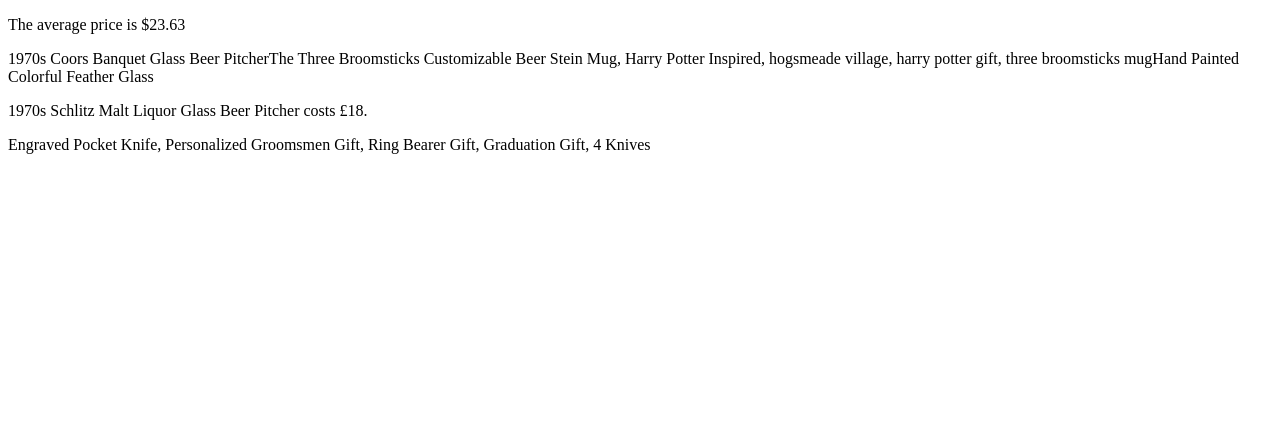
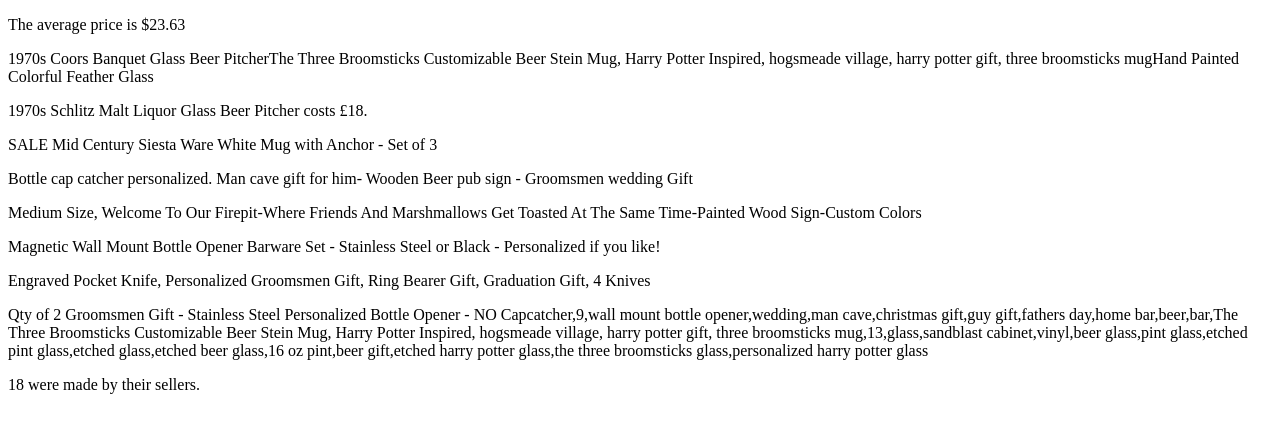
Before and after one commit to charlahcodes/etsy-items, a plain HTML site: page index.html in a window 1280 px wide. Drawn offline with Linux system fonts and the light colour scheme.

Commit message:
Rough draft of JS elements

```diff
--- a/index.html
+++ b/index.html
@@ -9,7 +9,13 @@
   <p id="answer1"></p>
   <p id="answer2"></p>
   <p id="answer3"></p>
-  <p id="answer4"></p>
+  <p id="answer4a"></p>
+  <p id="answer4b"></p>
+  <p id="answer4c"></p>
+  <p id="answer4d"></p>
+  <p id="answer4e"></p>
+  <p id="answer5"></p>
+  <p id="answer6"></p>
 
 <script src="js/items.js"></script>
 <script src="js/main.js"></script>
--- a/js/main.js
+++ b/js/main.js
@@ -60,36 +60,76 @@ answer3.appendChild(textNode3);
 
 // 4. Display a list of all items who are made of wood.
 
+// First, function that gets items.materials
+var woodArray = [];
+var findWood = items.forEach(function(filterMaterials) {
+  var fltmats = filterMaterials.materials;
+  if (filterMaterials.materials != -1) {
+  // now nest another function inside to get instances of wood
+    fltmats.forEach(function(eachWood) {
+      if (eachWood.indexOf("wood") != -1) {
+         woodArray.push(filterMaterials.title);
+      };
+    });
+  };
+});
 
-// Nest IndexOf inside another array function
+// instead of this, try forEach on array, appendchild within it
+var wood1 = woodArray[0];
+var wood2 = woodArray[1];
+var wood3 = woodArray[2];
+var wood4 = woodArray[3];
+var wood5 = woodArray[4];
 
-// First, function that gets items.materials
-var str4 = '';
-items.filter(function(filterMaterials) {
-  var fltmats = filterMaterials.materials;
-  // now nest another function inside to get instances of wood
-  fltmats.forEach(function(eachWood) {
-    if (eachWood.indexOf("wood") != -1) {
-      str4 = filterMaterials.title;
-      console.log(str4);
-    };
+var answer4a = document.querySelector('#answer4a');
+var answer4b = document.querySelector('#answer4b');
+var answer4c = document.querySelector('#answer4c');
+var answer4d = document.querySelector('#answer4d');
+var answer4e = document.querySelector('#answer4e');
+
+var textNode4 = document.createTextNode(wood1);
+var textNode5 = document.createTextNode(wood2);
+var textNode6 = document.createTextNode(wood3);
+var textNode7 = document.createTextNode(wood4);
+var textNode8 = document.createTextNode(wood5);
+
+answer4a.appendChild(textNode4);
+answer4b.appendChild(textNode5);
+answer4c.appendChild(textNode6);
+answer4d.appendChild(textNode7);
+answer4e.appendChild(textNode8);
+
+// 5. Which items are made of eight or more materials? Display the name, number of items and the items it is made of.
+
+var eightArray = [];
+var findEight = items.filter(function(item) {
+  return item.materials.length > 8;
+});
+
+findEight.forEach(function(findEight) {
+  eightArray.push(findEight.title);
+  eightArray.push(findEight.materials.length);
+  var eightMaterials = findEight.materials;
+  eightMaterials.forEach(function(eachMat) {
+    eightArray.push(eachMat);
   });
 });
 
-var answer4 = document.querySelector('#answer4');
-var textNode4 = document.createTextNode(str4);
-answer4.appendChild(textNode4);
+var answer5 = document.querySelector('#answer5');
+var textNode5 = document.createTextNode(eightArray);
+answer5.appendChild(textNode5);
 
+// 6. How many items were made by their sellers?
 
+var selfMade = items.filter(function(item) {
+  return item.who_made === "i_did";
+});
 
+var numberSelfMade = selfMade.length + " were made by their sellers.";
 
-
-
-
-
-
-
-
+var answer6 = document.querySelector('#answer6');
+var textNode6 = document.createTextNode(numberSelfMade);
+answer6.appendChild(textNode6);
 
 
 
```
